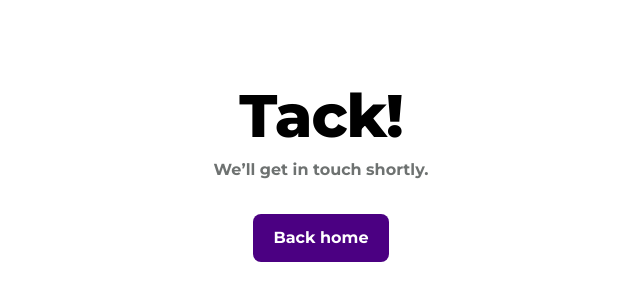
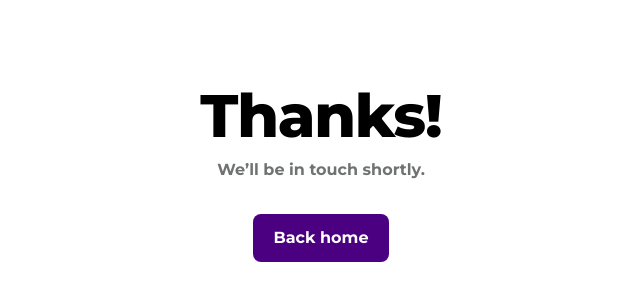
Before and after one commit to MiladArbabi/delekt-website, a Next.js app in the folder site/: page /preview/thanks in a window 1280 px wide. Shown: the part 226-526 px from the top of the page, without its empty margins (319-959 px from the left). Built offline with nearby package versions, Linux system fonts and the light colour scheme.

Commit message:
fix(thanks): minimal Thanks! page and redirect to /preview/thanks.html (#15)

```diff
--- a/site/src/app/ContactForm.tsx
+++ b/site/src/app/ContactForm.tsx
@@ -19,7 +19,7 @@ export default function ContactForm() {
         body: data
       });
       if (res.ok) {
-        window.location.href = "/preview/thanks";
+        window.location.href = "/preview/thanks.html";
       } else {
         setErr("Could not send. Try again.");
         setLoading(false);
--- a/site/src/app/thanks/page.tsx
+++ b/site/src/app/thanks/page.tsx
@@ -1,11 +1,15 @@
-export default function Page() {
+import React from "react";
+
+export default function ThanksPage() {
   return (
-    <main className="min-h-screen bg-paper text-ink flex items-center justify-center px-6">
-      <div className="text-center">
-        <h1 className="text-4xl md:text-6xl font-extrabold tracking-tight">Tack!</h1>
-        <p className="mt-3 text-stone">We’ll get in touch shortly.</p>
-        <a href="/preview/#home" className="mt-8 inline-block rounded-lg px-5 py-3 bg-indigoDeep text-white">Back home</a>
+    <main className="min-h-screen bg-paper text-ink flex items-center justify-center">
+      <div className="text-center px-6 py-24">
+        <h1 className="text-5xl md:text-6xl font-extrabold tracking-tight">Thanks!</h1>
+        <p className="mt-3 text-stone">We’ll be in touch shortly.</p>
+        <a href="/preview/#home" className="mt-8 inline-block rounded-lg px-5 py-3 bg-indigoDeep text-white">
+          Back home
+        </a>
       </div>
     </main>
-  )
+  );
 }
```
